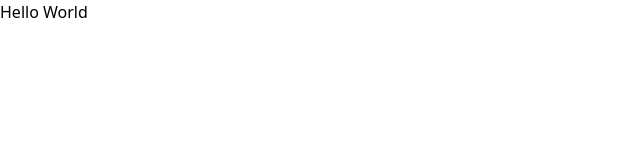
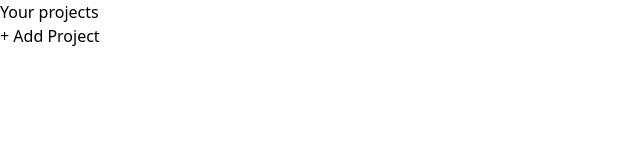
Before and after one commit to rdpfeifle/project-management-app, a React (Vite) app: page / in a window 1280 px wide. Shown: the top 160 px of the page, without its empty margins (0-640 px from the left). Built offline with nearby package versions, Linux system fonts and the light colour scheme.

Commit message:
Render Sidebar in App.jsx

```diff
--- a/src/App.jsx
+++ b/src/App.jsx
@@ -1,8 +1,10 @@
+import { Sidebar } from "./components/Sidebar";
+
 function App() {
   return (
-    <>
-      <h1 className="my-8 text-center text-5xl font-bold">Hello World</h1>
-    </>
+    <main className="h-screen">
+      <Sidebar />
+    </main>
   );
 }
 
```
